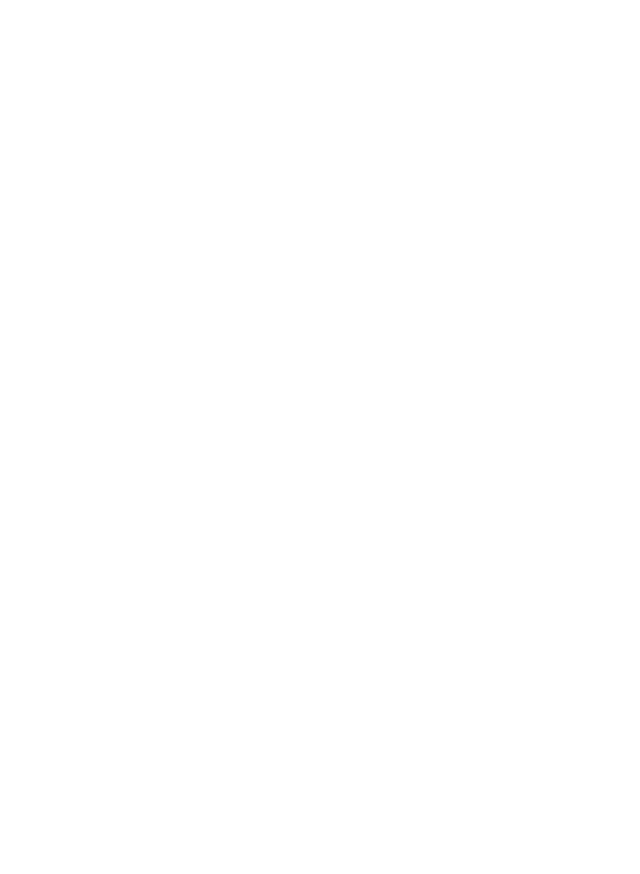
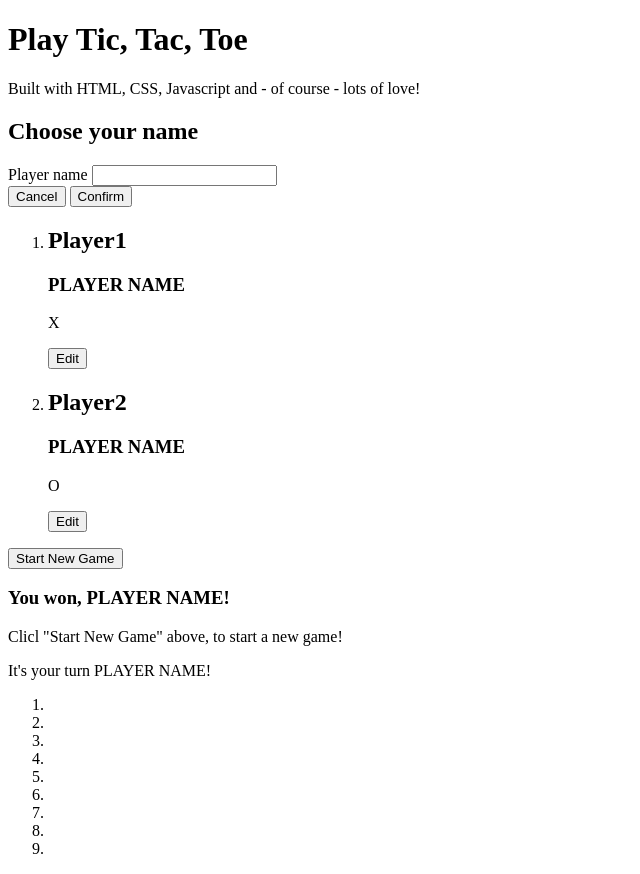
Before and after one commit to Peyman-Omidi/Tic-Tac-Toe, a plain HTML site: page index.html in a window 1280 px wide. Shown: the whole page, without its empty margins (0-640 px from the left). Before the commit the page ends 800 px from the top, so only its background shows below. Drawn offline with Linux system fonts and the light colour scheme.

Commit message:
creating html structure

```diff
--- a/index.html
+++ b/index.html
@@ -1,11 +1,72 @@
 <!DOCTYPE html>
 <html lang="en">
-<head>
-    <meta charset="UTF-8">
-    <meta name="viewport" content="width=device-width, initial-scale=1.0">
-    <title>Document</title>
-</head>
-<body>
+  <head>
+    <meta charset="UTF-8" />
+    <meta name="viewport" content="width=device-width, initial-scale=1.0" />
+    <title>Tic Tac Toe</title>
+  </head>
+  <body>
+    <header>
+      <h1>Play Tic, Tac, Toe</h1>
+      <p>Built with HTML, CSS, Javascript and - of course - lots of love!</p>
+    </header>
+    <main>
+      <aside>
+        <h2>Choose your name</h2>
+        <form>
+          <div>
+            <label for="playername">Player name</label>
+            <input type="text" name="playername" id="playername" />
+          </div>
+          <div>
+            <button type="button">Cancel</button>
+            <button type="submit">Confirm</button>
+          </div>
+        </form>
+      </aside>
+      <section id="game-confiquration">
+        <ol>
+          <li>
+            <article>
+              <h2>Player1</h2>
+              <h3>PLAYER NAME</h3>
+              <p>X</p>
+              <button>Edit</button>
+            </article>
+          </li>
+          <li>
+            <article>
+              <h2>Player2</h2>
+              <h3>PLAYER NAME</h3>
+              <p>O</p>
+              <button>Edit</button>
+            </article>
+          </li>
+        </ol>
+        <button>Start New Game</button>
+      </section>
 
-</body>
+      <section id="active-game">
+        <article>
+          <h3>You won, <span id="winner-name">PLAYER NAME</span>!</h3>
+          <p>Clicl "Start New Game" above, to start a new game!</p>
+        </article>
+
+        <p>It's your turn <span id="active-player-name">PLAYER NAME</span>!</p>
+        <ol>
+          <li></li>
+          <li></li>
+          <li></li>
+
+          <li></li>
+          <li></li>
+          <li></li>
+
+          <li></li>
+          <li></li>
+          <li></li>
+        </ol>
+      </section>
+    </main>
+  </body>
 </html>
```
